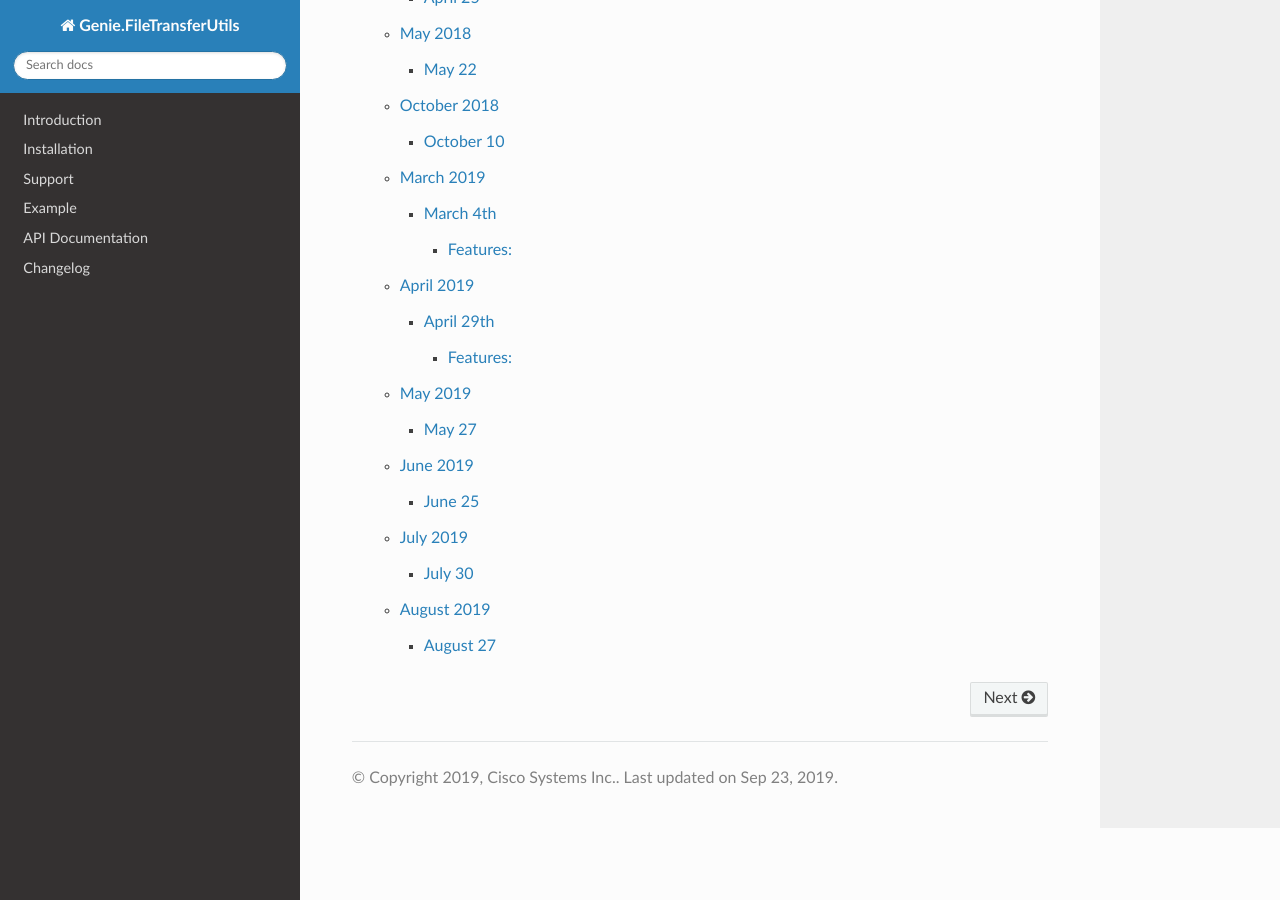
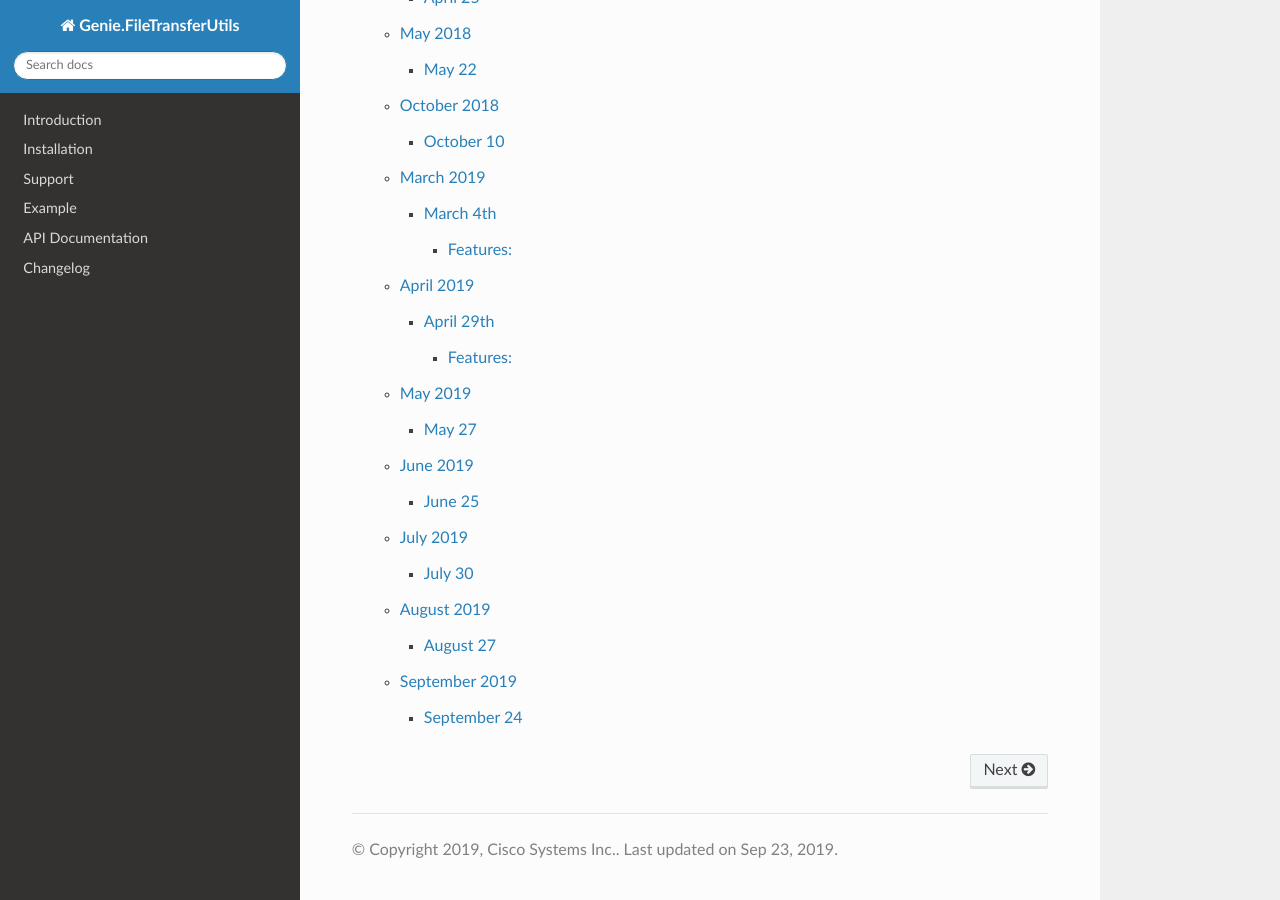
Before and after one commit to CiscoTestAutomation/geniefiletransferutilslib, a Sphinx documentation site: the page built from docs/index.rst, in a window 1280 px wide and 900 px high, scrolled down 811 px. Built offline with Sphinx 7.4.7 and the Read the Docs theme 2.0.0, drawn with Linux system fonts in a browser that asks for light colours.

```diff
--- /dev/null
+++ b/docs/changelog/2019/september.rst
@@ -0,0 +1,16 @@
+September 2019
+==============
+
+September 24
+------------
+
++------------------------------------+-------------------------------+
+| Module                             | Versions                      |
++====================================+===============================+
+| ``genie.libs.filetransferutils``   | 19.9                          |
++------------------------------------+-------------------------------+
+
+
+Features:
+
+* Nothing changed
--- a/docs/changelog/index.rst
+++ b/docs/changelog/index.rst
@@ -14,3 +14,4 @@ Changelog
    2019/june
    2019/july
    2019/august
+   2019/september
```
Also changed, not shown: 3 other files.
